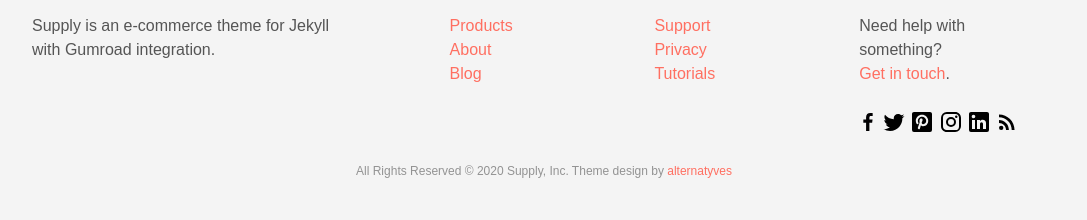
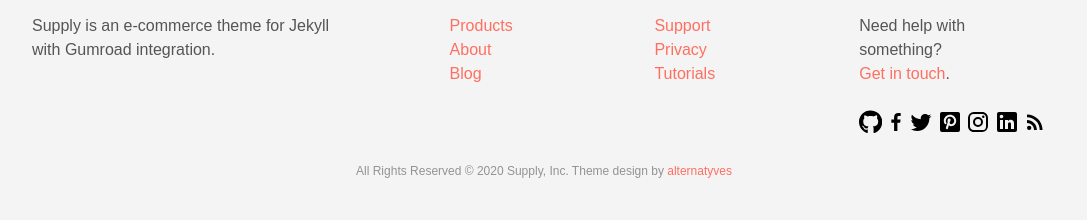
Before and after one commit to YJPL/Supply, a Jekyll site: the page built from index.html, in a window 1280 px wide. Shown: the part 1695-1915 px from the top of the page, without its empty margins (96-1183 px from the left). Built offline with Jekyll 4.4.1, drawn with Linux system fonts in a browser that asks for light colours.

Commit message:
Add GitHub icon

```diff
--- a/_includes/social-icon.html
+++ b/_includes/social-icon.html
@@ -2,6 +2,8 @@
 	{% when "Email" %}
 		<svg fill="#000000" height="24" viewBox="0 0 24 24" width="24" xmlns="http://www.w3.org/2000/svg"><path d="M20 4H4c-1.1 0-1.99.9-1.99 2L2 18c0 1.1.9 2 2 2h16c1.1 0 2-.9 2-2V6c0-1.1-.9-2-2-2zm0 4l-8 5-8-5V6l8 5 8-5v2z"/></svg>
 
+	{% when "GitHub" %}
+	<svg xmlns="http://www.w3.org/2000/svg" height="24" viewBox="0 0 496 512"><path d="M165.9 397.4c0 2-2.3 3.6-5.2 3.6-3.3.3-5.6-1.3-5.6-3.6 0-2 2.3-3.6 5.2-3.6 3-.3 5.6 1.3 5.6 3.6zm-31.1-4.5c-.7 2 1.3 4.3 4.3 4.9 2.6 1 5.6 0 6.2-2s-1.3-4.3-4.3-5.2c-2.6-.7-5.5.3-6.2 2.3zm44.2-1.7c-2.9.7-4.9 2.6-4.6 4.9.3 2 2.9 3.3 5.9 2.6 2.9-.7 4.9-2.6 4.6-4.6-.3-1.9-3-3.2-5.9-2.9zM244.8 8C106.1 8 0 113.3 0 252c0 110.9 69.8 205.8 169.5 239.2 12.8 2.3 17.3-5.6 17.3-12.1 0-6.2-.3-40.4-.3-61.4 0 0-70 15-84.7-29.8 0 0-11.4-29.1-27.8-36.6 0 0-22.9-15.7 1.6-15.4 0 0 24.9 2 38.6 25.8 21.9 38.6 58.6 27.5 72.9 20.9 2.3-16 8.8-27.1 16-33.7-55.9-6.2-112.3-14.3-112.3-110.5 0-27.5 7.6-41.3 23.6-58.9-2.6-6.5-11.1-33.3 2.6-67.9 20.9-6.5 69 27 69 27 20-5.6 41.5-8.5 62.8-8.5s42.8 2.9 62.8 8.5c0 0 48.1-33.6 69-27 13.7 34.7 5.2 61.4 2.6 67.9 16 17.7 25.8 31.5 25.8 58.9 0 96.5-58.9 104.2-114.8 110.5 9.2 7.9 17 22.9 17 46.4 0 33.7-.3 75.4-.3 83.6 0 6.5 4.6 14.4 17.3 12.1C428.2 457.8 496 362.9 496 252 496 113.3 383.5 8 244.8 8zM97.2 352.9c-1.3 1-1 3.3.7 5.2 1.6 1.6 3.9 2.3 5.2 1 1.3-1 1-3.3-.7-5.2-1.6-1.6-3.9-2.3-5.2-1zm-10.8-8.1c-.7 1.3.3 2.9 2.3 3.9 1.6 1 3.6.7 4.3-.7.7-1.3-.3-2.9-2.3-3.9-2-.6-3.6-.3-4.3.7zm32.4 35.6c-1.6 1.3-1 4.3 1.3 6.2 2.3 2.3 5.2 2.6 6.5 1 1.3-1.3.7-4.3-1.3-6.2-2.2-2.3-5.2-2.6-6.5-1zm-11.4-14.7c-1.6 1-1.6 3.6 0 5.9 1.6 2.3 4.3 3.3 5.6 2.3 1.6-1.3 1.6-3.9 0-6.2-1.4-2.3-4-3.3-5.6-2z"/></svg>
 	{% when "Facebook" %}
 		<svg xmlns="http://www.w3.org/2000/svg" height="24" viewBox="0 0 155.139 155.139" width="18" xmlns="http://www.w3.org/2000/svg"><path d="M89.584 155.14V84.377h23.742l3.562-27.585H89.584v-17.61c0-7.983 2.208-13.424 13.67-13.424l14.595-.007V1.08C115.324.752 106.66 0 96.576 0 75.52 0 61.104 12.853 61.104 36.452v20.34H37.29V84.38h23.814v70.76h28.48z" fill="#010002"/></svg>
 	{% when "Instagram" %}
--- a/_layouts/default.html
+++ b/_layouts/default.html
@@ -80,6 +80,7 @@
 						<li><a href="/contact/">Get in touch</a>.</li>
 						</br>
 						<div class="social-icons">
+							<a class="GitHub dim" href="https://github.com/yjpl/supply">{% include social-icon.html icon="GitHub" %}</a>
 							<a class="facebook dim" href="https://www.facebook.com/TemplatesSupply/">{% include social-icon.html icon="Facebook" %}</a>
 							<a class="twitter dim" href="https://twitter.com/TemplatesSupply/">{% include social-icon.html icon="Twitter" %}</a>
 							<a class="pinterest dim" href="https://www.pinterest.com/TemplatesSupply/">{% include social-icon.html icon="Pinterest" %}</a>
```
